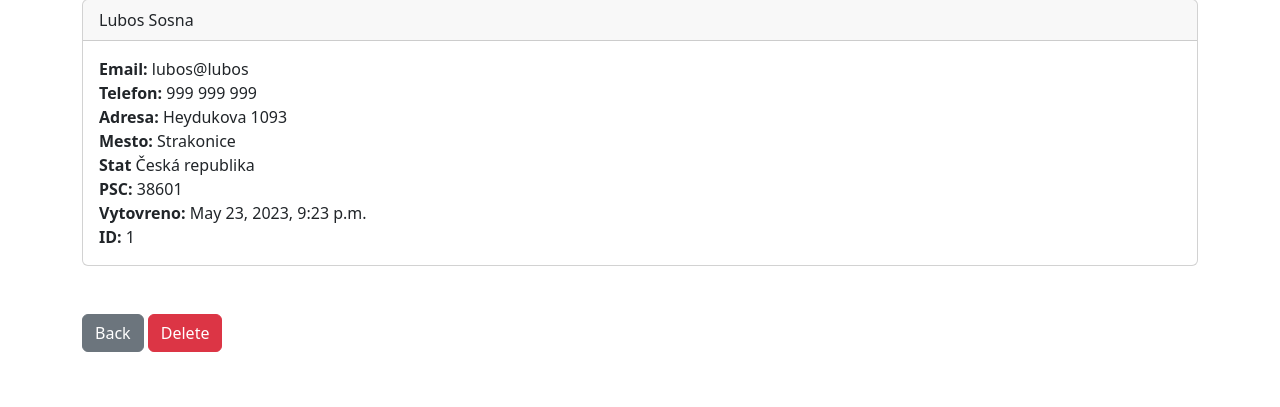
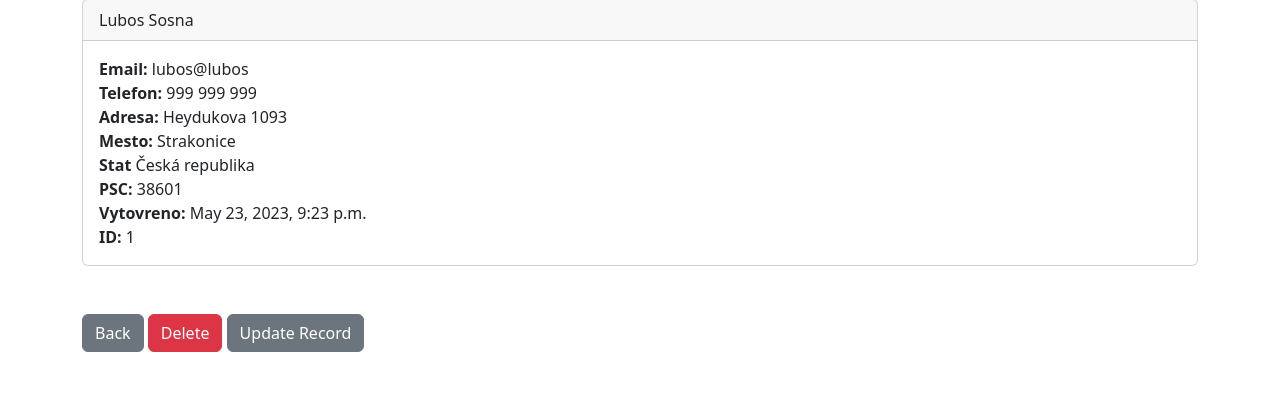
Before and after one commit to Lubos789/Django---DB---project, a Django app: page /record/1 in a window 1280 px wide. Shown: the part 81-488 px from the top of the page. Run offline with Django 4.2, Linux system fonts and the light colour scheme; a user stored in the database is signed in; data comes from the database, SQL or seed files in the repository; both versions use the stored data as it was after the commit.

Commit message:
update record fce

```diff
--- a/app_pojistovna/templates/record.html
+++ b/app_pojistovna/templates/record.html
@@ -26,5 +26,7 @@
 
 <a href="{% url 'delete_record' customer_record.id %}" class="btn btn-danger">Delete</a>
 
+<a href="{% url 'update_record' customer_record.id %}" class="btn btn-secondary">Update Record</a>
+
 
 {% endblock %}
--- a/app_pojistovna/urls.py
+++ b/app_pojistovna/urls.py
@@ -11,4 +11,5 @@ urlpatterns = [
     path('record/<int:pk>', views.customer_record, name='record'),
     path('delete_record/<int:pk>', views.delete_record, name='delete_record'),
     path('add_record/', views.add_record, name='add_record'),
+    path('update_record/<int:pk>', views.update_record, name='update_record'),
 ]
--- a/app_pojistovna/views.py
+++ b/app_pojistovna/views.py
@@ -83,3 +83,19 @@ def add_record(request):
     else:
         messages.success(request, "Nelze provest bez prihlaseni...")
         return redirect('home')
+
+
+
+
+def update_record(request, pk):
+    if request.user.is_authenticated:
+        current_record = Record.objects.get(id=pk)
+        form = AddRecordForm(request.POST or None, instance=current_record)
+        if form.is_valid():
+            form.save()
+            messages.success(request, "Zaznam byl uspesne upraven")
+            return redirect('home')
+        return render(request, 'update_record.html', {'form':form})
+    else:
+        messages.success(request, "Musite by prihlaseni")
+        return redirect('home')
```
Also changed, not shown: app_pojistovna/templates/update_record.html (added, +19 -0 lines), db.sqlite3.
